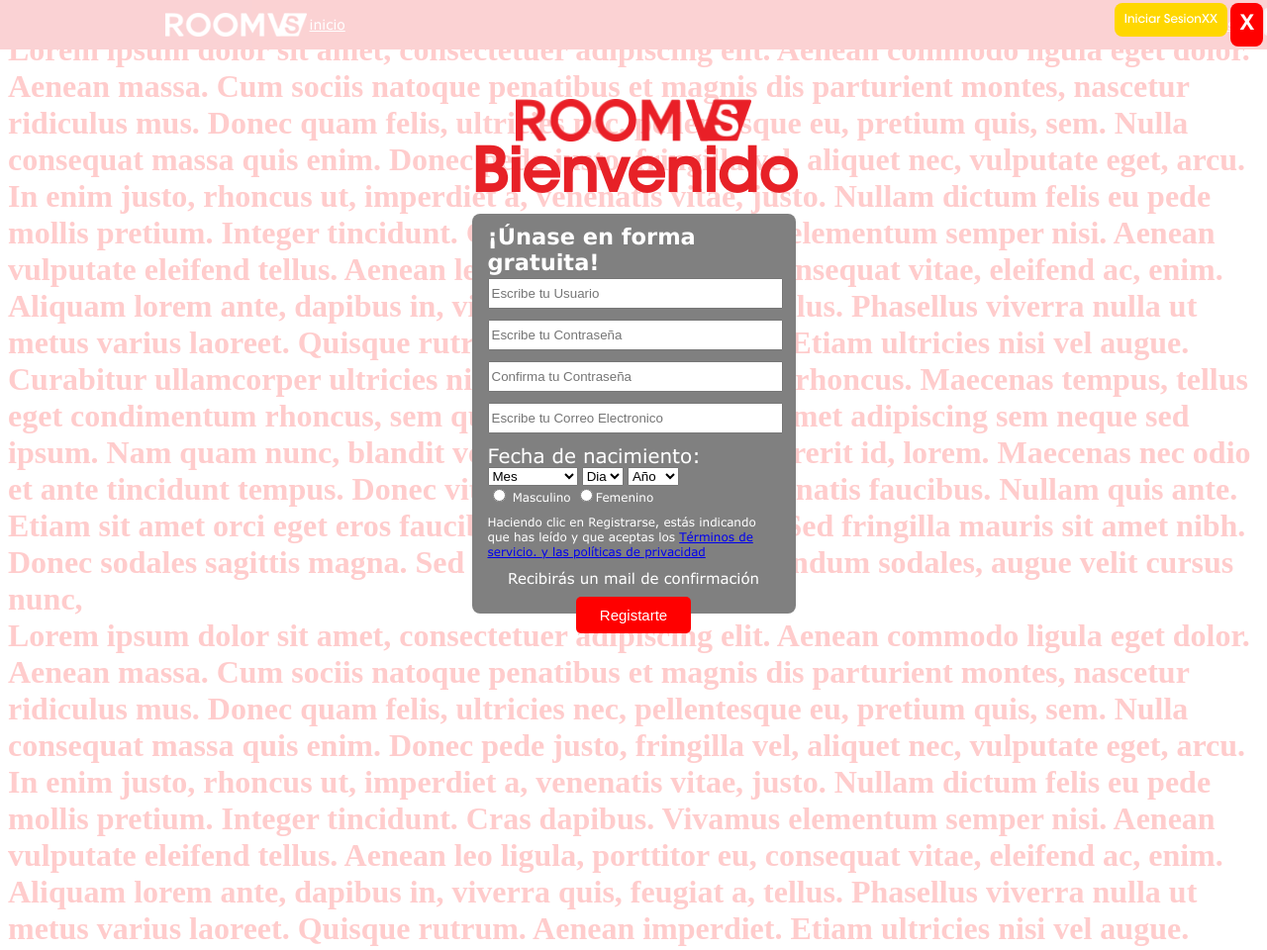
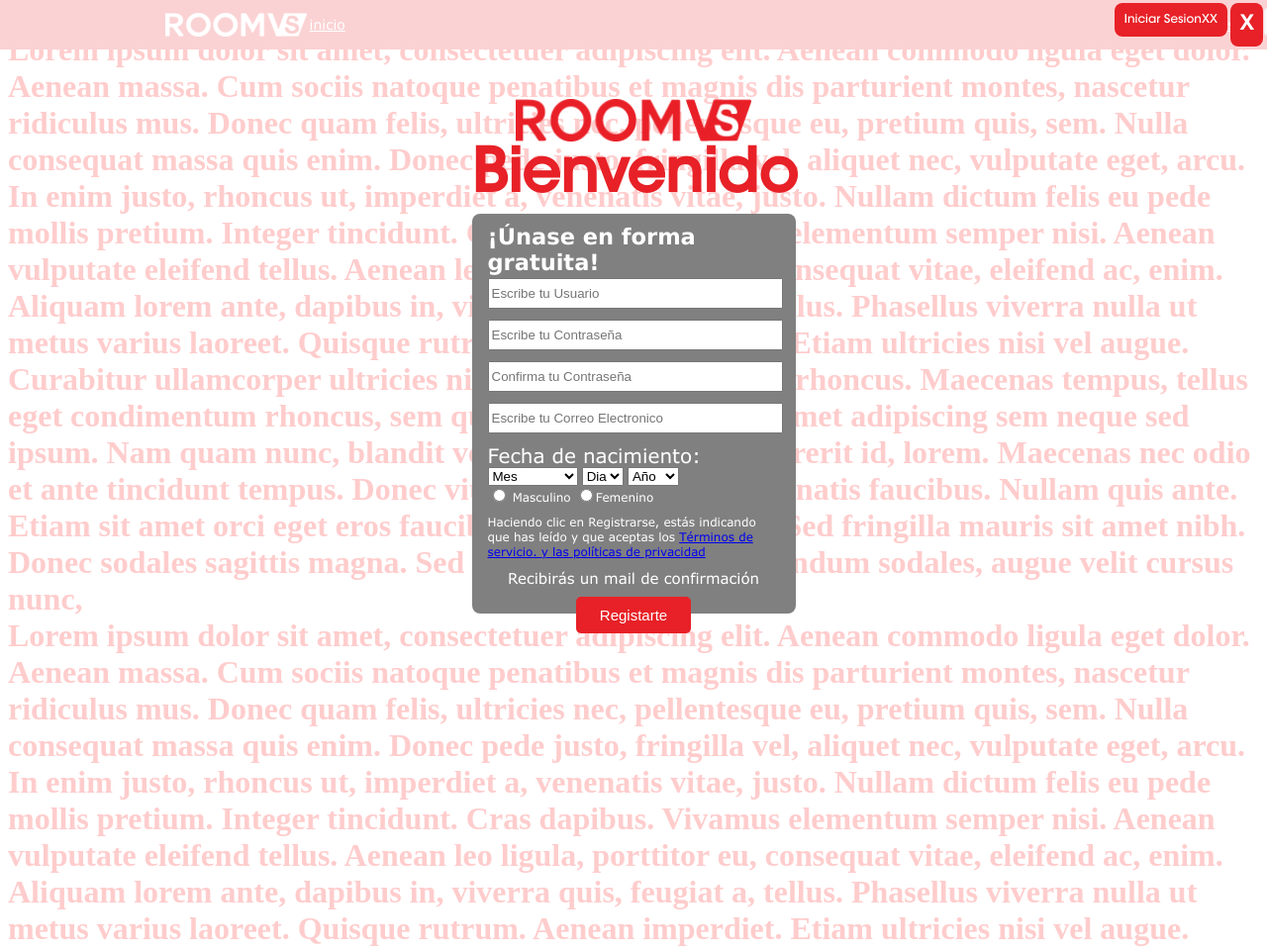
Before and after one commit to wilsonromero1/room2, a PHP site: page /index.html in a window 1280 px wide. Shown: the whole page at 99% size. Run offline with PHP 8.4, Linux system fonts and the light colour scheme.

Commit message:
css yphp

```diff
--- a/css/style-index.css
+++ b/css/style-index.css
@@ -33,7 +33,7 @@ button.inisesion{
         font-family: avan;
         font-size: 12px;
         color:white;
-        background-color: gold;
+        background-color: #e72127;
         border: none;
         transition: all 0.3s ease;
         cursor:pointer;
@@ -52,7 +52,7 @@ a.cerrar{
 top: 3px;
 right: 4px;
 padding: 10px 10px;
-    background-color: red;
+    background-color: #e72127;
     border-radius: 8px 8px 8px 8px;
     color: white;
     text-decoration: none;
@@ -163,7 +163,7 @@ img[src="img/logo.png"]
     margin-right: auto;
     margin-left: auto;
     margin-top:10px;
-    background-color:red;
+    background-color: #e72127;
     color:white;
     border:none;
     font-size: 15px;
```
Also changed, not shown: index.php (+5 -5 lines).
